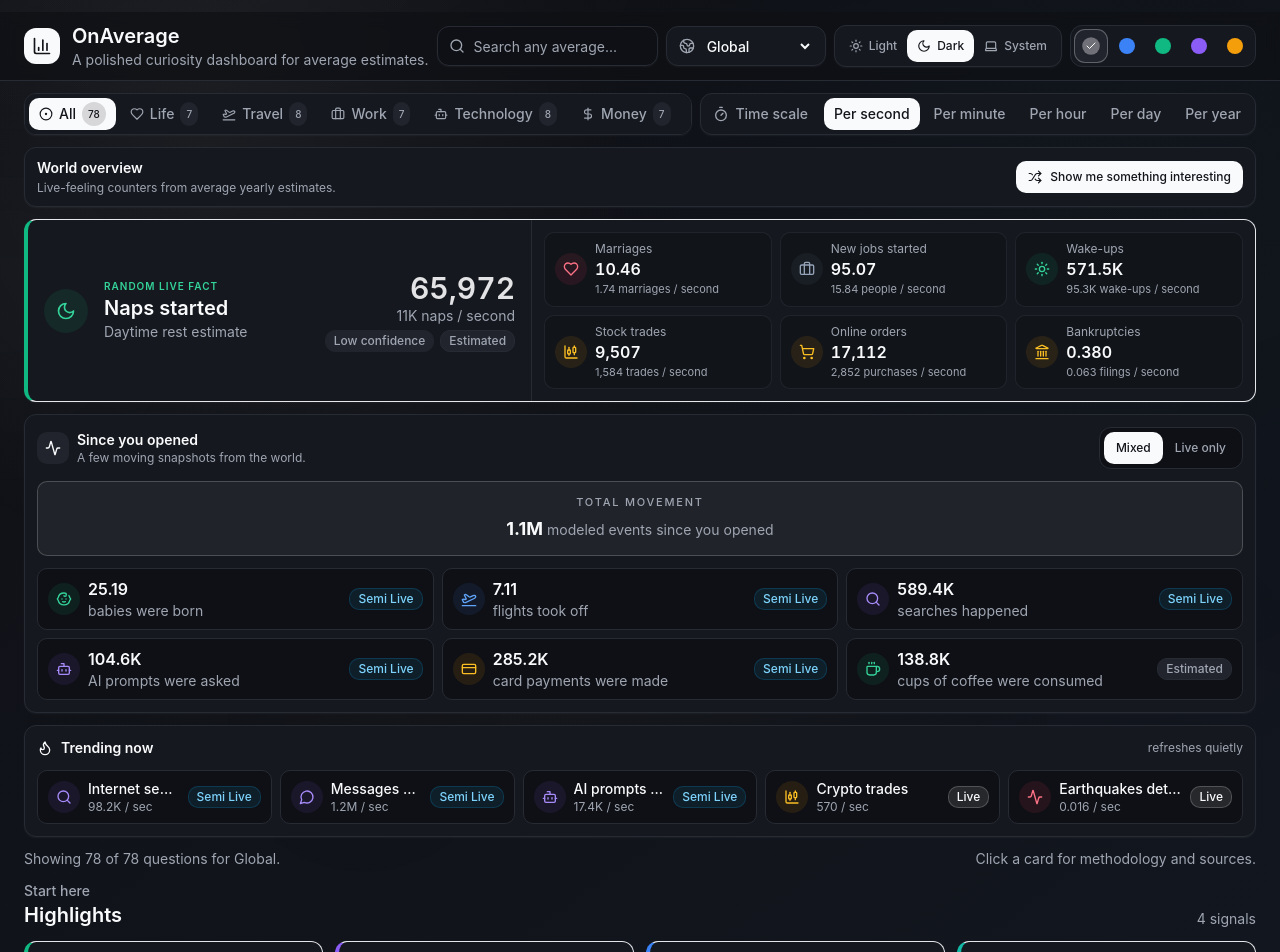
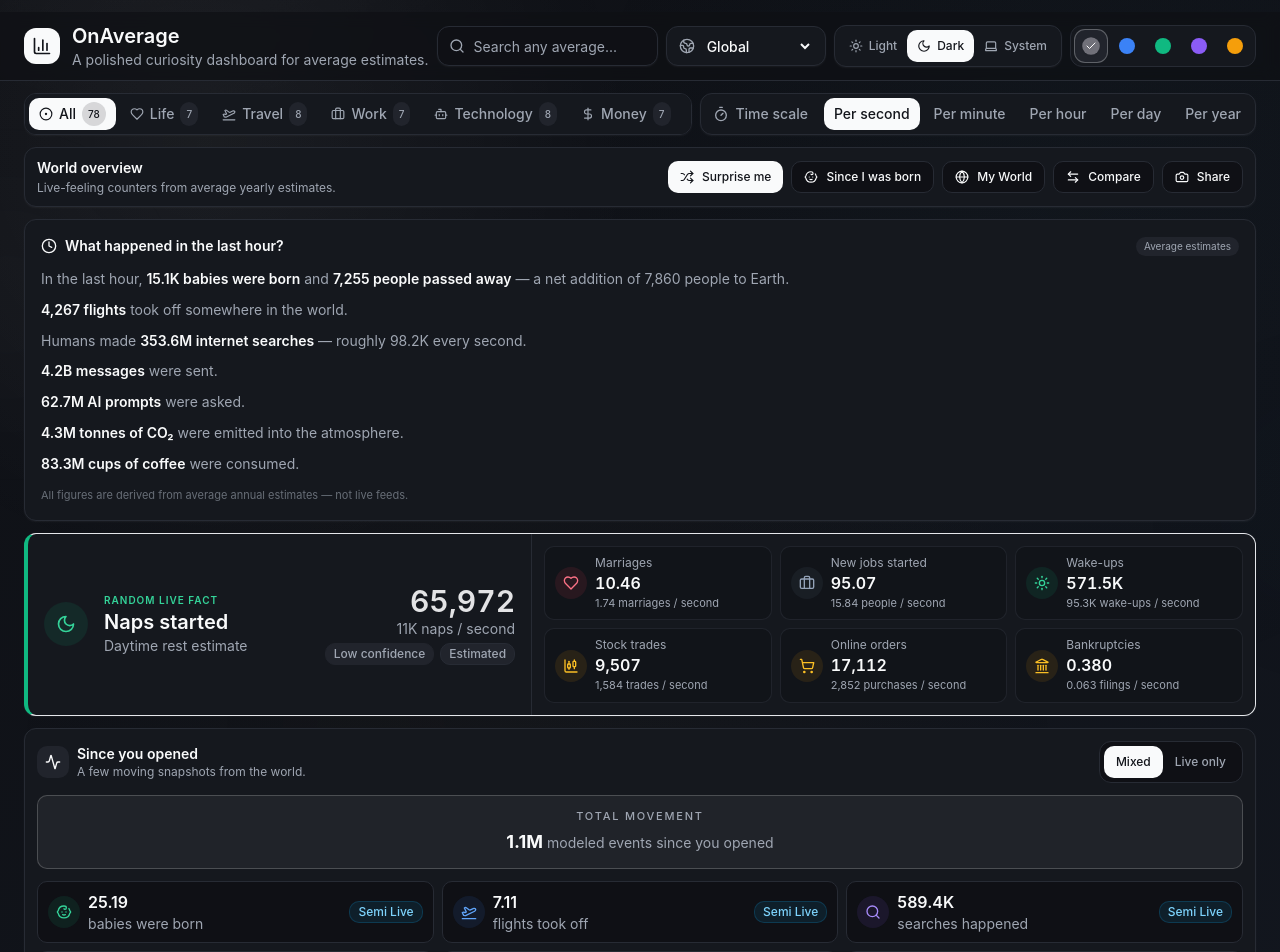
Before and after one commit to Bbqnam/OnAverage, a React (Vite) app: page / in a window 1280 px wide. Shown: the top 952 px of the page. Built offline with nearby package versions, Linux system fonts and the light colour scheme.

Commit message:
feat: data trust tooltips, confidence intervals, My World, Since I was born, Compare signals, Last Hour narrative, Share snapshot, favorites, 12 new signals (Health/Education/Internet/Food)

```diff
--- a/src/App.tsx
+++ b/src/App.tsx
@@ -1,9 +1,14 @@
 import { useEffect, useMemo, useState } from "react";
-import { Shuffle } from "lucide-react";
+import { ArrowLeftRight, Baby, Camera, Globe, Shuffle } from "lucide-react";
 import { AppShell } from "./components/AppShell";
 import { CategoryTabs } from "./components/CategoryTabs";
+import { CompareSignals } from "./components/CompareSignals";
 import { FeaturedStatCard } from "./components/FeaturedStatCard";
 import { Header } from "./components/Header";
+import { LastHourNarrative } from "./components/LastHourNarrative";
+import { MyWorldPanel } from "./components/MyWorldPanel";
+import { ShareSnapshot } from "./components/ShareSnapshot";
+import { SinceBornModal } from "./components/SinceBornModal";
 import { SinceOpenedExplorer } from "./components/SinceOpenedExplorer";
 import { StatDetailDrawer } from "./components/StatDetailDrawer";
 import { StatGrid } from "./components/StatGrid";
@@ -17,12 +22,21 @@ import {
 } from "./lib/discovery";
 import { filterStatistics } from "./lib/filtering";
 import { getFeaturedStatistic } from "./lib/grouping";
+import {
+  loadPreferences,
+  savePreferences,
+  toggleFavorite,
+  toggleMyWorld,
+} from "./lib/preferences";
 import type {
   CountryCode,
   DashboardTab,
   Statistic,
   TimeScale,
+  UserPreferences,
 } from "./types/statistic";
+
+type ActivePanel = "none" | "myworld" | "compare" | "snapshot";
 
 function App() {
   const [openedAt] = useState(() => Date.now());
@@ -35,29 +49,34 @@ function App() {
   const [highlightedStatisticId, setHighlightedStatisticId] = useState<string | null>(null);
   const [sinceOpenedMode, setSinceOpenedMode] = useState<SinceOpenedMode>("mixed");
   const [trendingSeed, setTrendingSeed] = useState(0);
+  const [activePanel, setActivePanel] = useState<ActivePanel>("none");
+  const [showSinceBorn, setShowSinceBorn] = useState(false);
+  const [prefs, setPrefs] = useState<UserPreferences>(() => loadPreferences());
 
+  // Tick the clock
   useEffect(() => {
     const intervalId = window.setInterval(() => setNow(Date.now()), 500);
-
     return () => window.clearInterval(intervalId);
   }, []);
 
+  // Rotate trending
   useEffect(() => {
     const intervalId = window.setInterval(
       () => setTrendingSeed((current) => current + 1),
       12_000,
     );
-
     return () => window.clearInterval(intervalId);
   }, []);
+
+  // Persist prefs on change
+  useEffect(() => {
+    savePreferences(prefs);
+  }, [prefs]);
 
   const dataset = statisticsByCountry[selectedCountry];
 
   const filteredStatistics = useMemo(() => {
-    if (dataset.status !== "available") {
-      return [];
-    }
-
+    if (dataset.status !== "available") return [];
     return filterStatistics(dataset.statistics, {
       searchTerm,
       selectedTab,
@@ -76,24 +95,31 @@ function App() {
     [dataset.statistics],
   );
 
-  const sectionStatistics = useMemo(
-    () => filteredStatistics,
-    [filteredStatistics],
-  );
-
   function openStatistic(statistic: Statistic) {
     setSelectedStatistic(statistic);
     setHighlightedStatisticId(statistic.id);
   }
 
   function showRandomStatistic() {
-    const randomStatistic = pickRandomStatistic(
-      filteredStatistics.length > 0 ? filteredStatistics : dataset.statistics,
-    );
+    const pool = filteredStatistics.length > 0 ? filteredStatistics : dataset.statistics;
+    // Prefer stats with a surpriseFact
+    const surprising = pool.filter((s) => s.surpriseFact);
+    const target = surprising.length > 2
+      ? pickRandomStatistic(surprising)
+      : pickRandomStatistic(pool);
+    if (target) openStatistic(target);
+  }
 
-    if (randomStatistic) {
-      openStatistic(randomStatistic);
+  function handleToggleFavorite(id: string) {
+    setPrefs((p) => toggleFavorite(p, id));
   }
+
+  function handleToggleMyWorld(id: string) {
+    setPrefs((p) => toggleMyWorld(p, id));
+  }
+
+  function togglePanel(panel: ActivePanel) {
+    setActivePanel((cur) => (cur === panel ? "none" : panel));
   }
 
   return (
@@ -118,6 +144,7 @@ function App() {
         </div>
       </section>
 
+      {/* Control bar */}
       <section className="rounded-lg border border-border bg-card px-3 py-2.5 text-card-foreground shadow-subtle">
         <div className="flex flex-col gap-2 md:flex-row md:items-center md:justify-between">
           <div>
@@ -126,16 +153,109 @@ function App() {
               Live-feeling counters from average yearly estimates.
             </p>
           </div>
+          <div className="flex flex-wrap items-center gap-2">
+            {/* Shuffle / surprise */}
             <button
               type="button"
               onClick={showRandomStatistic}
               className="inline-flex h-8 items-center justify-center gap-2 rounded-md bg-primary px-3 text-xs font-medium text-primary-foreground transition hover:opacity-90"
             >
               <Shuffle className="h-3.5 w-3.5" aria-hidden="true" />
-            Show me something interesting
+              Surprise me
+            </button>
+
+            {/* Since I was born */}
+            <button
+              type="button"
+              onClick={() => setShowSinceBorn(true)}
+              className="inline-flex h-8 items-center justify-center gap-2 rounded-md border border-border bg-background px-3 text-xs font-medium text-foreground transition hover:bg-accent"
+            >
+              <Baby className="h-3.5 w-3.5" aria-hidden="true" />
+              Since I was born
+            </button>
+
+            {/* My World */}
+            <button
+              type="button"
+              onClick={() => togglePanel("myworld")}
+              className={`inline-flex h-8 items-center justify-center gap-2 rounded-md border px-3 text-xs font-medium transition ${
+                activePanel === "myworld"
+                  ? "border-primary/30 bg-primary/10 text-primary"
+                  : "border-border bg-background text-foreground hover:bg-accent"
+              }`}
+            >
+              <Globe className="h-3.5 w-3.5" aria-hidden="true" />
+              My World{prefs.myWorldIds.length > 0 && ` (${prefs.myWorldIds.length})`}
+            </button>
+
+            {/* Compare */}
+            <button
+              type="button"
+              onClick={() => togglePanel("compare")}
+              className={`inline-flex h-8 items-center justify-center gap-2 rounded-md border px-3 text-xs font-medium transition ${
+                activePanel === "compare"
+                  ? "border-primary/30 bg-primary/10 text-primary"
+                  : "border-border bg-background text-foreground hover:bg-accent"
+              }`}
+            >
+              <ArrowLeftRight className="h-3.5 w-3.5" aria-hidden="true" />
+              Compare
+            </button>
+
+            {/* Share snapshot */}
+            <button
+              type="button"
+              onClick={() => togglePanel("snapshot")}
+              className={`inline-flex h-8 items-center justify-center gap-2 rounded-md border px-3 text-xs font-medium transition ${
+                activePanel === "snapshot"
+                  ? "border-primary/30 bg-primary/10 text-primary"
+                  : "border-border bg-background text-foreground hover:bg-accent"
+              }`}
+            >
+              <Camera className="h-3.5 w-3.5" aria-hidden="true" />
+              Share
             </button>
           </div>
+        </div>
       </section>
+
+      {/* My World Panel */}
+      {activePanel === "myworld" && (
+        <MyWorldPanel
+          statistics={dataset.statistics}
+          myWorldIds={prefs.myWorldIds}
+          favorites={prefs.favorites}
+          openedAt={openedAt}
+          now={now}
+          timeScale={selectedScale}
+          onOpen={openStatistic}
+          onToggleFavorite={handleToggleFavorite}
+          onToggleMyWorld={handleToggleMyWorld}
+          onClose={() => setActivePanel("none")}
+        />
+      )}
+
+      {/* Compare Panel */}
+      {activePanel === "compare" && (
+        <CompareSignals
+          statistics={dataset.statistics}
+          timeScale={selectedScale}
+          onClose={() => setActivePanel("none")}
+        />
+      )}
+
+      {/* Share Snapshot Panel */}
+      {activePanel === "snapshot" && (
+        <ShareSnapshot
+          statistics={dataset.statistics}
+          timeScale={selectedScale}
+          openedAt={openedAt}
+          now={now}
+        />
+      )}
+
+      {/* Last Hour Narrative */}
+      <LastHourNarrative statistics={dataset.statistics} />
 
       {featuredStatistic && (
         <FeaturedStatCard
@@ -164,26 +284,45 @@ function App() {
 
       <div className="flex items-center justify-between gap-3 text-sm text-muted-foreground">
         <span>
-          Showing {filteredStatistics.length} of {dataset.statistics.length} questions for{" "}
+          Showing {filteredStatistics.length} of {dataset.statistics.length} signals for{" "}
           {dataset.name}.
         </span>
-        <span className="hidden sm:inline">Click a card for methodology and sources.</span>
+        <span className="hidden sm:inline">
+          ⭐ Star a card to favourite it · ☰ Click for methodology &amp; sources
+        </span>
       </div>
 
       <StatGrid
         dataset={dataset}
-        statistics={sectionStatistics}
+        statistics={filteredStatistics}
         openedAt={openedAt}
         now={now}
         timeScale={selectedScale}
         highlightedStatisticId={highlightedStatisticId}
         onOpenStatistic={openStatistic}
+        favorites={prefs.favorites}
+        myWorldIds={prefs.myWorldIds}
+        onToggleFavorite={handleToggleFavorite}
+        onToggleMyWorld={handleToggleMyWorld}
       />
 
       <StatDetailDrawer
         statistic={selectedStatistic}
         onClose={() => setSelectedStatistic(null)}
       />
+
+      {/* Since I Was Born Modal */}
+      {showSinceBorn && (
+        <SinceBornModal
+          statistics={dataset.statistics}
+          birthYear={prefs.birthYear}
+          onClose={() => setShowSinceBorn(false)}
+          onSaveBirthYear={(year) => {
+            setPrefs((p) => ({ ...p, birthYear: year }));
+            setShowSinceBorn(false);
+          }}
+        />
+      )}
     </AppShell>
   );
 }
```
Lines whose indentation alone changed are shown as unchanged.
